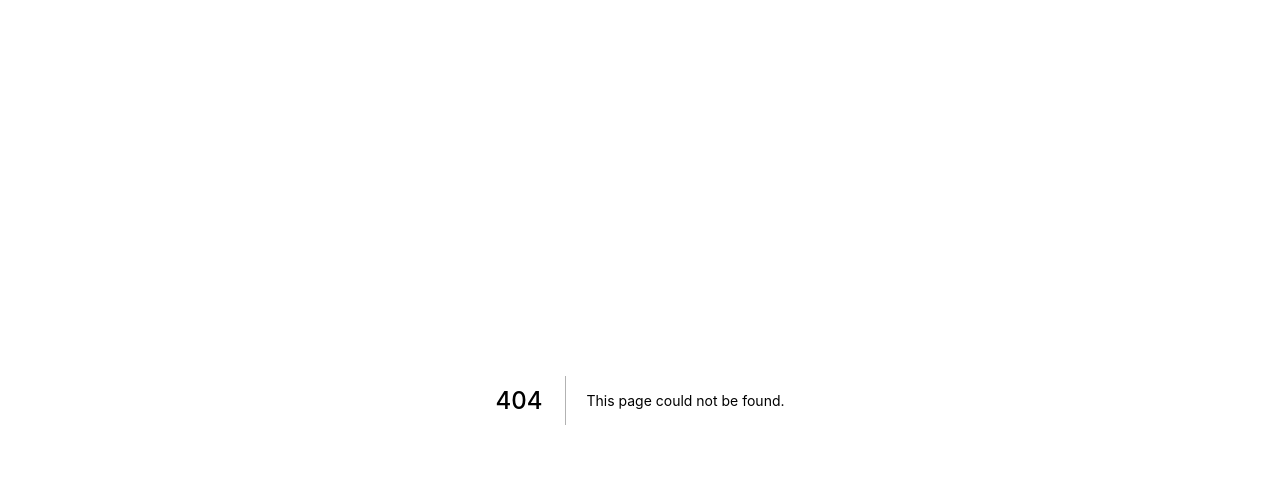
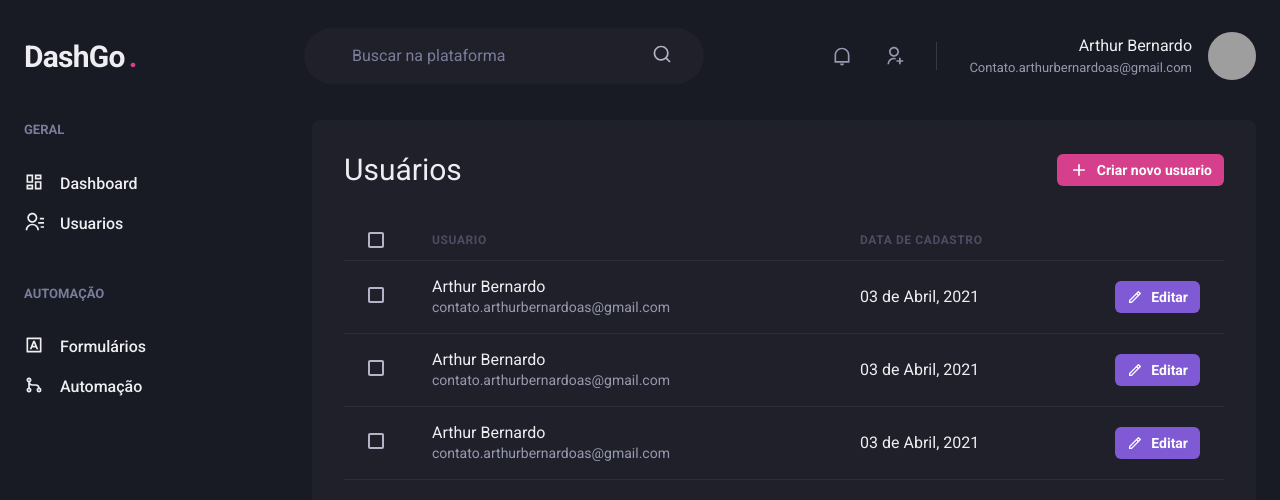
Before and after one commit to ArthurBernardoDev/DashGo, a Next.js app: page /users in a window 1280 px wide. Before the commit this address had no page. Shown: the top 500 px of the page. Built offline with nearby package versions, Linux system fonts and the light colour scheme; grey boxes are pictures that could not be loaded.

Commit message:
Users e sidebar

```diff
--- a/package.json
+++ b/package.json
@@ -13,9 +13,11 @@
     "@chakra-ui/react": "^1.6.5",
     "@emotion/react": "^11.4.0",
     "@emotion/styled": "^11.3.0",
+    "apexcharts": "^3.27.3",
     "framer-motion": "^4.1.17",
     "next": "11.0.1",
     "react": "17.0.2",
+    "react-apexcharts": "^1.3.9",
     "react-dom": "17.0.2",
     "react-icons": "^4.2.0"
   },
--- a/src/components/Header.tsx
+++ b/src/components/Header.tsx
@@ -68,9 +68,9 @@
                 </HStack>
 
                 <Flex align="center">
-                    <Box mr="4" textAling="right">
+                    <Box mr="4" textAlign="right">
                         <Text>Arthur Bernardo</Text>
-                        <Text color="gray.300" fontSize="small">Contato.arthurBernardoas@gmail.com</Text>
+                        <Text color="gray.300" fontSize="small">Contato.arthurbernardoas@gmail.com</Text>
                     </Box>
                     <Avatar size="md" name="Arthur Bernardo" src="https://github.com/ArthurBernardoDev.png" />
                 </Flex>
--- /dev/null
+++ b/src/components/Sidebar.tsx
@@ -0,0 +1,38 @@
+import { Icon } from "@chakra-ui/react";
+import { Box, Stack, Text, Link } from "@chakra-ui/react";
+import { RiContactsLine, RiDashboardLine, RiGitMergeLine, RiInputMethodLine } from "react-icons/ri";
+
+export function Sidebar() {
+    return (
+        <Box as="aside" w="64" mr="8">
+            <Stack spacing="12" align="flex-start">
+                <Box>
+                    <Text fontWeight="bold" color="gray.400" fontSize="small">GERAL</Text>
+                    <Stack spacing="4" mt="8" align="stretch">
+                        <Link display="flex" align="center">
+                            <Icon as={RiDashboardLine} fontSize="20" />
+                            <Text ml="4" fontWeight="medium">Dashboard</Text>
+                        </Link>
+                        <Link display="flex" align="center">
+                            <Icon as={RiContactsLine} fontSize="20" />
+                            <Text ml="4" fontWeight="medium">Usuarios</Text>
+                        </Link>
+                    </Stack>
+                </Box>
+                <Box>
+                    <Text fontWeight="bold" color="gray.400" fontSize="small">AUTOMAÇÃO</Text>
+                    <Stack spacing="4" mt="8" align="stretch">
+                        <Link display="flex" align="center">
+                            <Icon as={RiInputMethodLine} fontSize="20" />
+                            <Text ml="4" fontWeight="medium">Formulários</Text>
+                        </Link>
+                        <Link display="flex" align="center">
+                            <Icon as={RiGitMergeLine} fontSize="20" />
+                            <Text ml="4" fontWeight="medium">Automação</Text>
+                        </Link>
+                    </Stack>
+                </Box>
+            </Stack>
+        </Box>
+    );
+}
--- /dev/null
+++ b/src/pages/users/index.tsx
@@ -0,0 +1,106 @@
+import { Box, Button, Flex, Heading, Icon, Table, Th, Thead, Tr, Checkbox, Tbody, Td, Text } from "@chakra-ui/react";
+import { RiAddLine, RiPencilLine } from "react-icons/ri";
+import { Header } from "../../components/Header";
+import { Sidebar } from "../../components/Sidebar";
+
+export default function UserList() {
+    return (
+        <Box>
+            <Header />
+
+            <Flex w="100%" my="6" maxWidth={1480} mx="auto" px="6">
+                <Sidebar />
+
+                <Box flex="1" borderRadius={8} bg="gray.800" p="8">
+                    <Flex mb="8" justify="space-between" align="center">
+                        <Heading size="lg" fontWeight="normal">
+                            Usuários
+                        </Heading>
+                        <Button as="a" size="sm" fontSize="sm" colorScheme="pink" leftIcon={<Icon as={RiAddLine} fontSize="20" />}>
+                            Criar novo usuario
+                        </Button>
+                    </Flex>
+
+                    <Table colorScheme="whiteAlpha">
+                        <Thead>
+                            <Tr>
+                                <Th px="6" color="gray.300" width="8">
+                                    <Checkbox colorScheme="pink" />
+                                </Th>
+                                <Th>
+                                    Usuario
+                                </Th>
+                                <Th>
+                                    Data de cadastro
+                                </Th>
+                                <Th w="8">
+
+                                </Th>
+                            </Tr>
+                        </Thead>
+
+                        <Tbody>
+                            <Tr>
+                                <Td px="6">
+                                    <Checkbox colorScheme="pink" />
+                                </Td>
+                                <Td>
+                                    <Box>
+                                        <Text FontWeight="bold" >Arthur Bernardo</Text>
+                                        <Text fontSize="sm" color="gray.300">contato.arthurbernardoas@gmail.com</Text>
+                                    </Box>
+                                </Td>
+                                <Td>
+                                    03 de Abril, 2021
+                                </Td>
+                                <Td>
+                                    <Button as="a" size="sm" fontSize="sm" colorScheme="purple" leftIcon={<Icon as={RiPencilLine} fontSize="16" />}>
+                                        Editar
+                                    </Button>
+                                </Td>
+                            </Tr>
+                            <Tr>
+                                <Td px="6">
+                                    <Checkbox colorScheme="pink" />
+                                </Td>
+                                <Td>
+                                    <Box>
+                                        <Text FontWeight="bold" >Arthur Bernardo</Text>
+                                        <Text fontSize="sm" color="gray.300">contato.arthurbernardoas@gmail.com</Text>
+                                    </Box>
+                                </Td>
+                                <Td>
+                                    03 de Abril, 2021
+                                </Td>
+                                <Td>
+                                    <Button as="a" size="sm" fontSize="sm" colorScheme="purple" leftIcon={<Icon as={RiPencilLine} fontSize="16" />}>
+                                        Editar
+                                    </Button>
+                                </Td>
+                            </Tr>
+                            <Tr>
+                                <Td px="6">
+                                    <Checkbox colorScheme="pink" />
+                                </Td>
+                                <Td>
+                                    <Box>
+                                        <Text FontWeight="bold" >Arthur Bernardo</Text>
+                                        <Text fontSize="sm" color="gray.300">contato.arthurbernardoas@gmail.com</Text>
+                                    </Box>
+                                </Td>
+                                <Td>
+                                    03 de Abril, 2021
+                                </Td>
+                                <Td>
+                                    <Button as="a" size="sm" fontSize="sm" colorScheme="purple" leftIcon={<Icon as={RiPencilLine} fontSize="16" />}>
+                                        Editar
+                                    </Button>
+                                </Td>
+                            </Tr>
+                        </Tbody>
+                    </Table>
+                </Box>
+            </Flex>
+        </Box>
+    );
+}
```
Also changed, not shown: src/pages/dashboard.tsx (+95 -2 lines), 1 other file (tests, documents, lock files or other folders).
